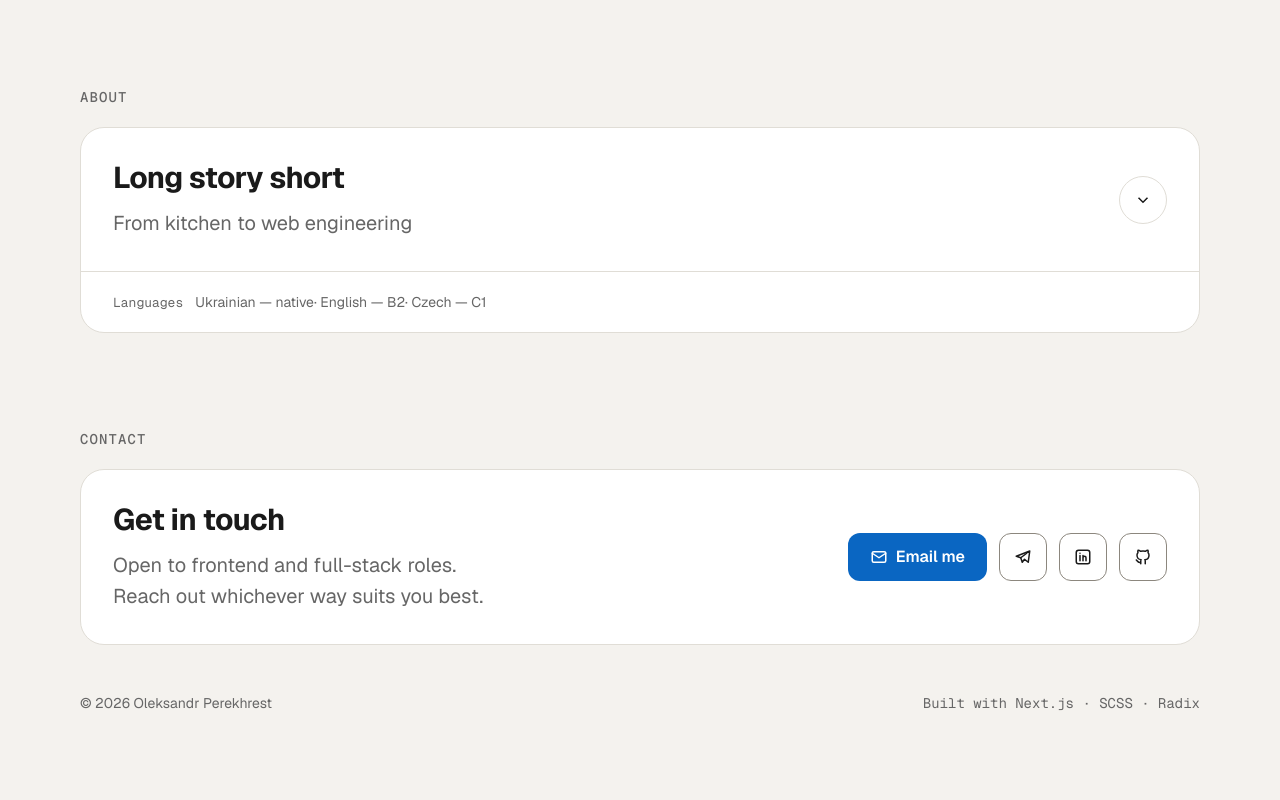
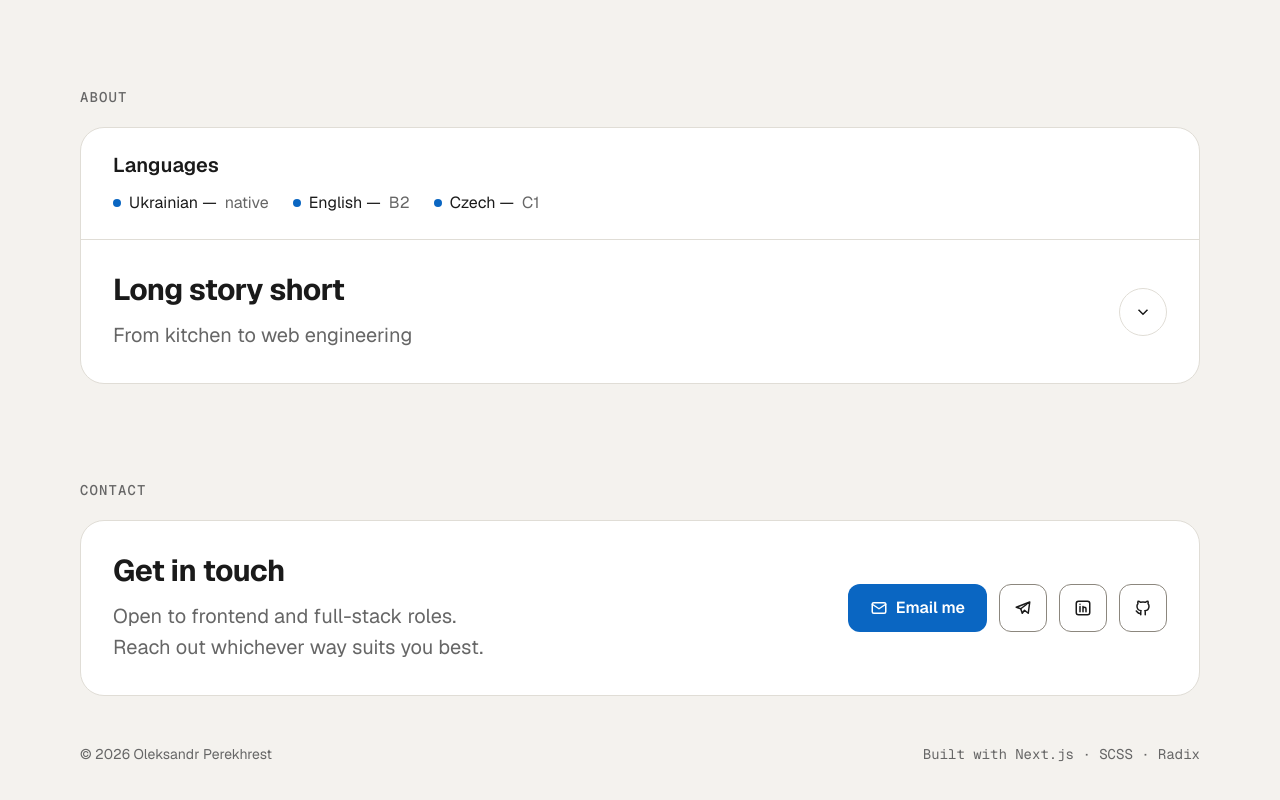
Before and after one commit to Oleksandr-Perekhrest/portfolio-next, a Next.js app: page /en in a window 1280 px wide. Shown: the part 955-1755 px from the top of the page. Before the commit the page ends 1732 px from the top, so only its background shows below. Built offline with nearby package versions, Linux system fonts and the light colour scheme.

Commit message:
feat: compact bento layout and languages in About

```diff
--- a/src/components/About/About.module.scss
+++ b/src/components/About/About.module.scss
@@ -172,34 +172,51 @@
 
 .languages {
     display: flex;
-    align-items: baseline;
-    flex-wrap: wrap;
+    flex-direction: column;
     gap: var(--space-3);
-    padding: var(--space-5) var(--space-8);
-    border-top: 1px solid var(--color-line);
+    padding: var(--space-6) var(--space-8);
+    border-bottom: 1px solid var(--color-line);
 
     @include below(mobile) {
         padding-inline: var(--space-5);
     }
 }
 
-.languagesLabel {
-    @include text(tag);
+.languagesHeading {
+    @include text(card-title);
 
-    color: var(--color-muted);
-    flex-shrink: 0;
+    margin: 0;
+    color: var(--color-ink);
 }
 
 .languagesList {
     display: flex;
     flex-wrap: wrap;
+    gap: var(--space-6);
     list-style: none;
     padding: 0;
     margin: 0;
 }
 
 .languagesItem {
-    @include text(small);
+    @include text(body);
 
+    display: flex;
+    align-items: center;
+    gap: var(--space-2);
+    color: var(--color-ink);
+
+    &::before {
+        content: "";
+        display: block;
+        flex-shrink: 0;
+        width: 8px;
+        height: 8px;
+        border-radius: var(--radius-full);
+        background: var(--color-accent);
+    }
+}
+
+.languagesLevel {
     color: var(--color-muted);
 }
--- a/src/components/About/About.tsx
+++ b/src/components/About/About.tsx
@@ -17,6 +17,24 @@ export default function About() {
         <section id="about" className={styles.section}>
             <SectionTitle>{t("label")}</SectionTitle>
             <div className={styles.card}>
+                <div className={styles.languages}>
+                    <h3 className={styles.languagesHeading}>
+                        {t("languages.title")}
+                    </h3>
+                    <ul className={styles.languagesList}>
+                        {languages.map(({ code, level }) => (
+                            <li key={code} className={styles.languagesItem}>
+                                {t(`languages.${code}`)}
+                                {" — "}
+                                <span className={styles.languagesLevel}>
+                                    {level === "native"
+                                        ? t("languages.native")
+                                        : level}
+                                </span>
+                            </li>
+                        ))}
+                    </ul>
+                </div>
                 <Collapsible.Root>
                     <h3 className={styles.heading}>
                         <Collapsible.Trigger className={styles.trigger}>
@@ -73,23 +91,6 @@ export default function About() {
                         </div>
                     </Collapsible.Content>
                 </Collapsible.Root>
-                <div className={styles.languages}>
-                    <span className={styles.languagesLabel}>
-                        {t("languages.title")}
-                    </span>
-                    <ul className={styles.languagesList}>
-                        {languages.map(({ code, level }, i) => (
-                            <li key={code} className={styles.languagesItem}>
-                                {i > 0 && <span aria-hidden> · </span>}
-                                {t(`languages.${code}`)}
-                                {" — "}
-                                {level === "native"
-                                    ? t("languages.native")
-                                    : level}
-                            </li>
-                        ))}
-                    </ul>
-                </div>
             </div>
         </section>
     );
```
Also changed, not shown: 1 other file (tests, documents, lock files or other folders).
